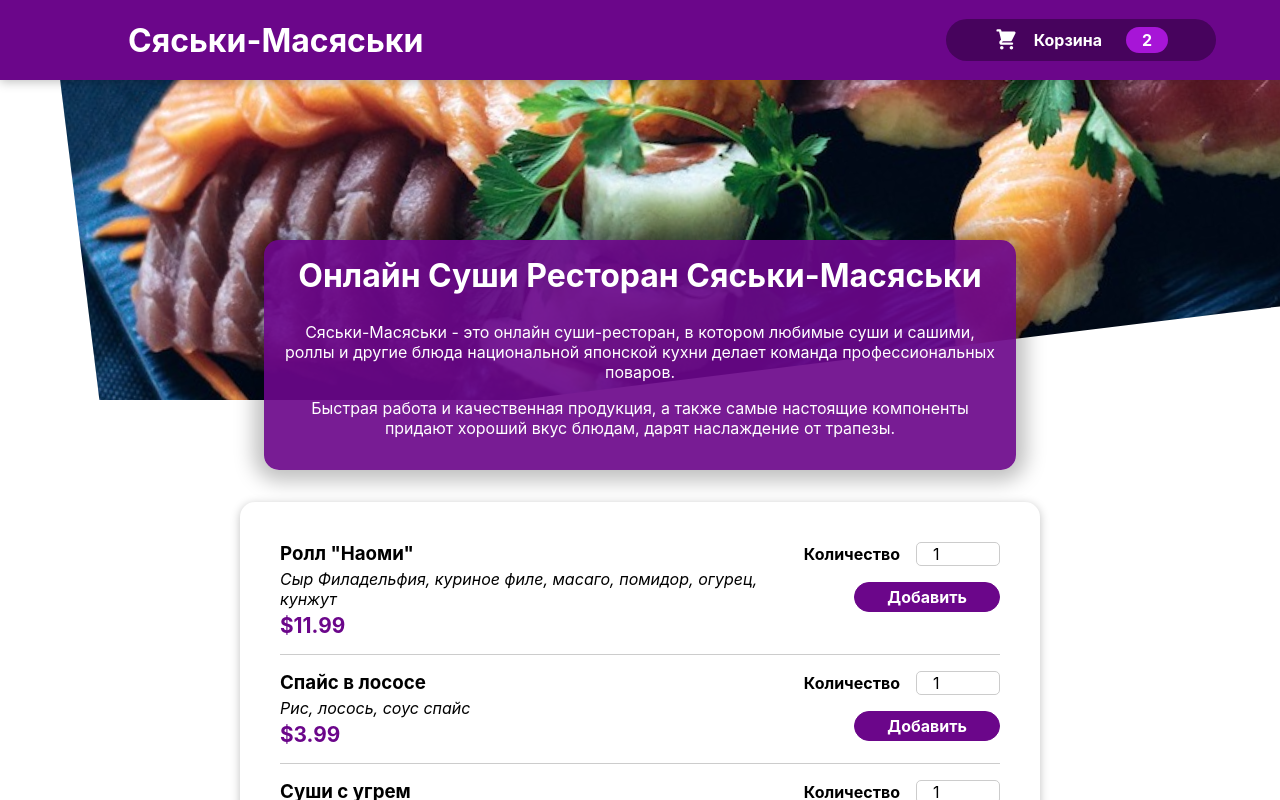
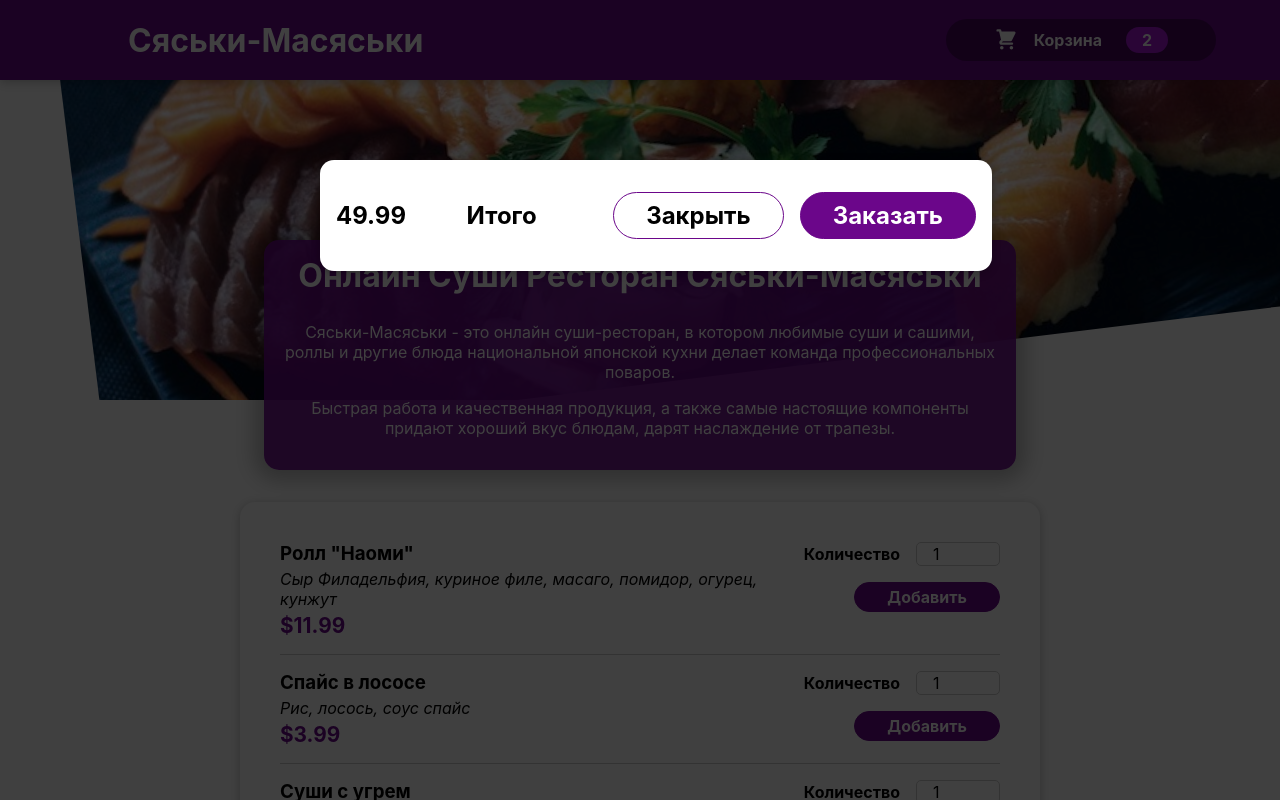
Before and after one commit to YermakA/online-sushi-restaurant, a React (Create React App) app: page / in a window 1280 px wide. Shown: the top 800 px of the page. Built offline with nearby package versions, Linux system fonts and the light colour scheme.

Commit message:
CartItem created & other componenets modified

```diff
--- a/public/index.html
+++ b/public/index.html
@@ -7,8 +7,7 @@
     <meta name="theme-color" content="#000000" />
     <meta
       name="description"
-      content="Web site created using create-react-app"
-    />
+      content="Web site created using create-react-app" />
     <link rel="apple-touch-icon" href="%PUBLIC_URL%/logo192.png" />
     <!--
       manifest.json provides metadata used when your web app is installed on a
@@ -28,6 +27,7 @@
   </head>
   <body>
     <noscript>You need to enable JavaScript to run this app.</noscript>
+    <div id="modal"></div>
     <div id="root"></div>
     <!--
       This HTML file is a template.
--- a/src/App.jsx
+++ b/src/App.jsx
@@ -1,11 +1,13 @@
 import React from "react";
 import Header from "./components/layout/Header.jsx";
 import Meals from "./components/meals/Meals.jsx"
+import Cart from "./components/cart/Cart"
 
 function App() {
   return (
     <React.Fragment>
-      < Header />
+      <Cart />
+      <Header />
       <main>
         <Meals />
       </main>
--- /dev/null
+++ b/src/components/UI/Modal.jsx
@@ -0,0 +1,33 @@
+import styles from "./Modal.module.css"
+import ReactDOM from "react-dom"
+import React from 'react'
+
+
+const BackDrop = (props) => {
+  return (<div className={styles.backdrop}></div>)
+}
+
+
+const ModalWindow = (props) => {
+  return (
+    <div className={styles.modal}>
+      <div className={styles.content}>
+        {props.children}
+      </div>
+    </div>)
+}
+
+const portalElement = document.querySelector('#modal')
+
+const Modal = (props) => {
+  return (
+    <React.Fragment>
+      {ReactDOM.createPortal(<BackDrop />, portalElement)}
+      {ReactDOM.createPortal(<ModalWindow>{props.children}</ModalWindow>, portalElement)}
+    </React.Fragment>
+  )
+
+}
+
+
+export default Modal
--- a/src/components/cart/Cart.jsx
+++ b/src/components/cart/Cart.jsx
@@ -0,0 +1,22 @@
+import styles from "./Cart.module.css"
+import Modal from "../UI/Modal"
+const Cart = (props) => {
+
+  const cartItems = 0;
+
+  return (
+    <Modal>
+      <div className={styles.total}>
+        <span>49.99</span>
+        <span>Итого</span>
+        <div className={styles.actions}>
+          <button className={styles["button-alt"]}>Закрыть</button>
+          <button className={styles.button}>Заказать</button>
+        </div>
+      </div>
+    </Modal>
+  )
+
+}
+
+export default Cart
--- a/src/components/meals/MealList.jsx
+++ b/src/components/meals/MealList.jsx
@@ -50,6 +50,9 @@ const MealList = () => {
             />)}
         </ul>
       </Card>
+
+
+
     </section>)
 }
 
```
Also changed, not shown: src/components/cart/Cart.module.css (renamed from src/components/layout/Cart.module.css), src/components/cart/CartItem.jsx (added), src/components/cart/CartItem.module.css (renamed from src/components/layout/CartItem.module.css).
